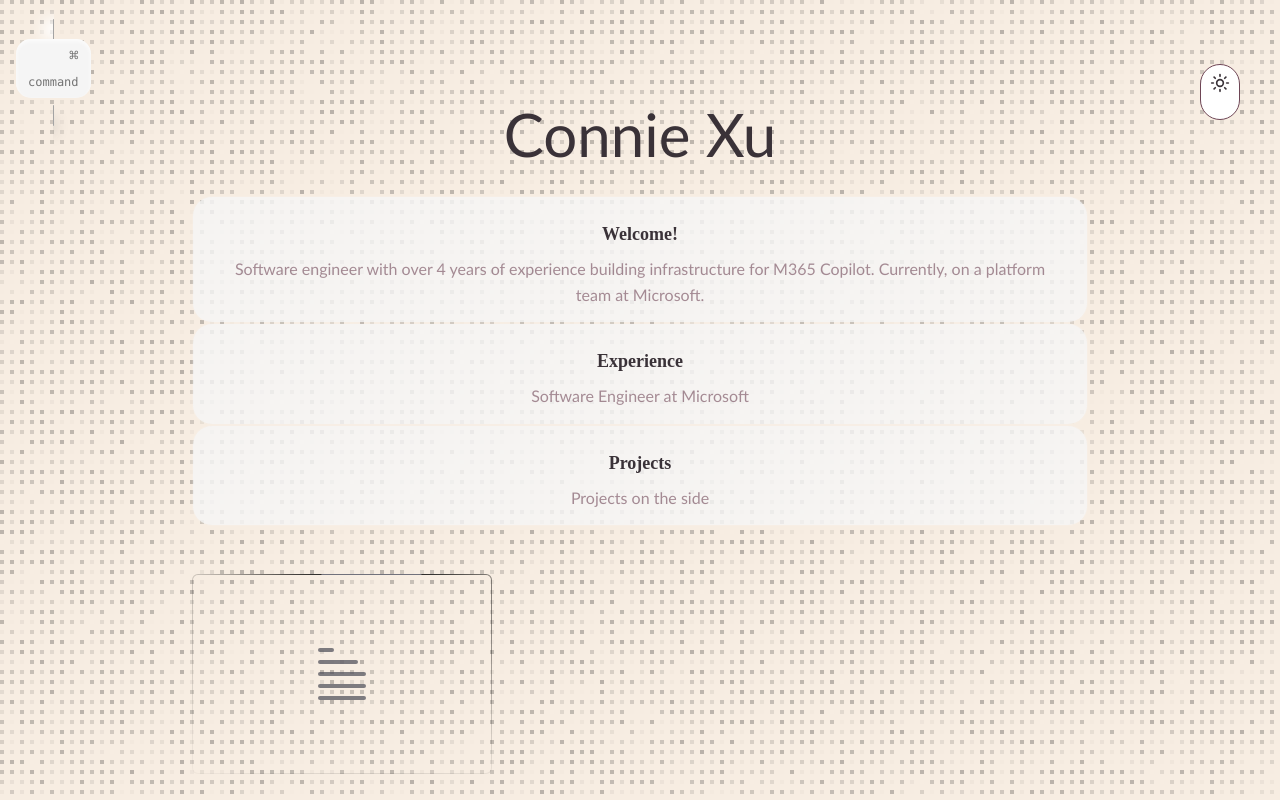
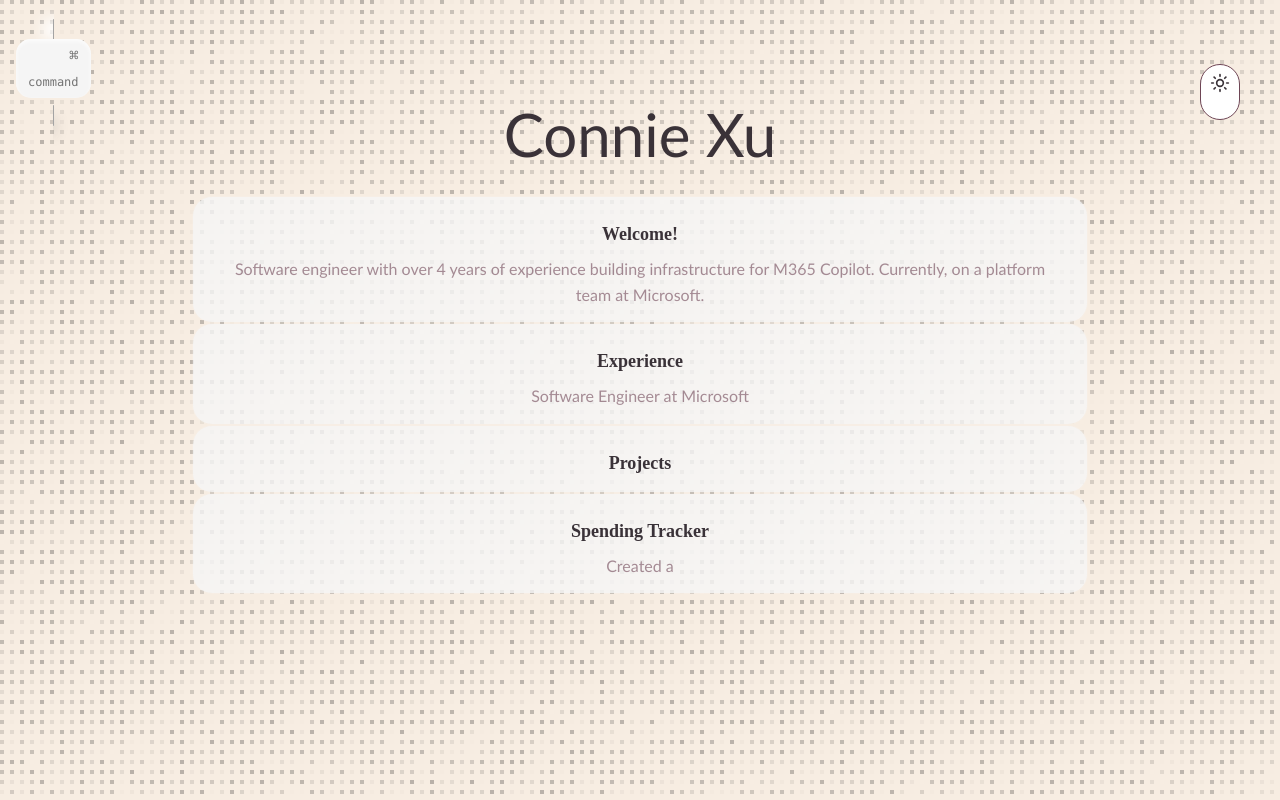
Before and after one commit to conniexu444/personal-website, a React (Vite) app: page / in a window 1280 px wide. Built offline with nearby package versions, Linux system fonts and the light colour scheme; a web font is replaced by a local one.

Commit message:
Rubber Scrolling Issue Fixed

```diff
--- a/src/index.css
+++ b/src/index.css
@@ -90,10 +90,17 @@
     --font-weight-bold: 700;
   }
 
+  html {
+    background-color: var(--color-bg);
+    transition: background-color 0.3s ease;
+  }
+
   body {
     font-family: var(--font-body);
     font-weight: var(--font-weight-normal);
     line-height: 1.6;
+    background-color: var(--color-bg);
+    transition: background-color 0.3s ease;
   }
 
   h1, h2, h3, h4, h5, h6 {
--- a/src/pages/Home.tsx
+++ b/src/pages/Home.tsx
@@ -1,7 +1,6 @@
 import { useState } from "react";
 import { MainMenusGradientCard } from "../components/gradient-card";
 import ScrambleHover from "../components/scramble";
-import { BorderTrail } from "../components/border-trail";
 import { PillToggleTheme } from "../components/ThemeToggle";
 import { FlickeringGrid } from "../cuicui/flickering-pattern";
 import { ContactButton } from "../components/ContactButton";
@@ -57,30 +56,16 @@ export default function Home() {
 
           <MainMenusGradientCard
             title="Projects"
-            description="Projects on the side"
             circleSize={300}
             className="w-full mt-24"
           />
 
-          <div className="relative flex h-[200px] w-[300px] flex-col items-center justify-center rounded-md bg-white-200 px-5 py-2 mt-12">
-            <BorderTrail
-              style={{
-                boxShadow:
-                  "0px 0px 60px 30px rgb(0 0 0 / 50%), 0 0 100px 60px rgb(0 0 0 / 50%), 0 0 140px 90px rgb(0 0 0 / 50%)",
-              }}
-              size={100}
-            />
-            <output
-              className="flex h-full animate-pulse flex-col items-start justify-center space-y-2"
-              aria-label="Loading..."
-            >
-              <div className="h-1 w-4 rounded-[4px] bg-zinc-600" />
-              <div className="h-1 w-10 rounded-[4px] bg-zinc-600" />
-              <div className="h-1 w-12 rounded-[4px] bg-zinc-600" />
-              <div className="h-1 w-12 rounded-[4px] bg-zinc-600" />
-              <div className="h-1 w-12 rounded-[4px] bg-zinc-600" />
-            </output>
-          </div>
+          <MainMenusGradientCard
+            title="Spending Tracker"
+            description="Created a "
+            circleSize={300}
+            className="w-full mt-24"
+          />
         </div>
       </div>
 
```
